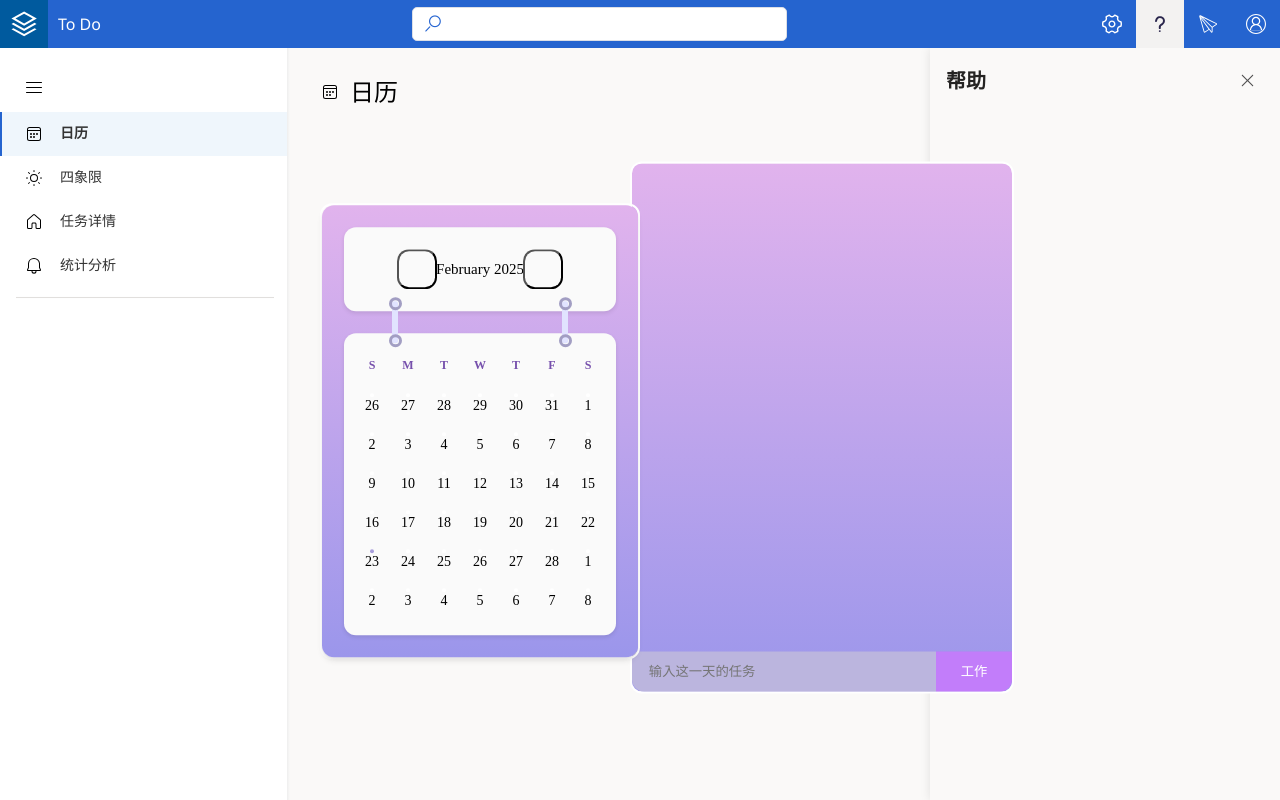
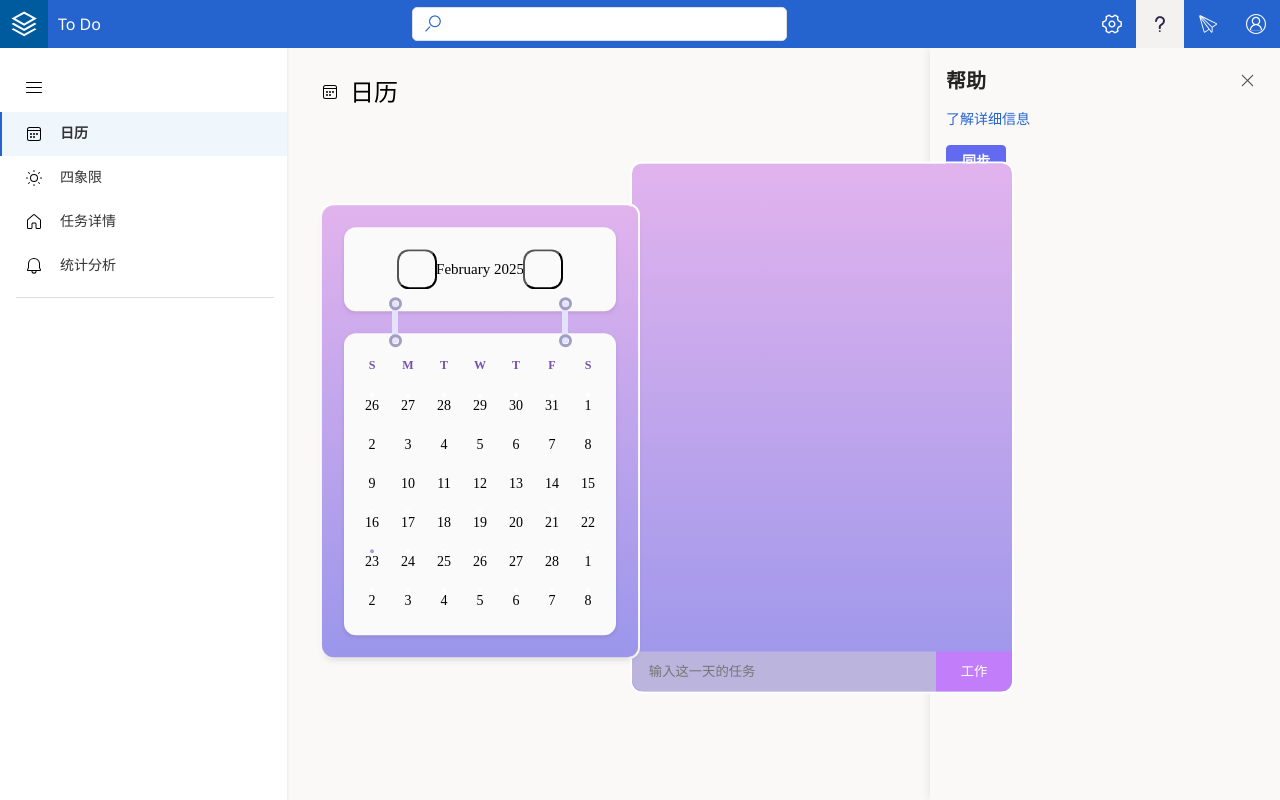
Before and after one commit to Taslr2/ToDo, a Vue app in the folder web/: page / in a window 1280 px wide. Both pictures are taken after a click on the element 1160 px from the left and 24 px from the top of the page. Built offline with nearby package versions, Linux system fonts and the light colour scheme; some icons are missing; a web font is replaced by a local one.

Commit message:
完成帮助功能基本样式

```diff
--- a/web/src/components/RightPopUpWindows/HelpWindow.vue
+++ b/web/src/components/RightPopUpWindows/HelpWindow.vue
@@ -9,6 +9,7 @@ const closeIsHelp = () => {
   emit('closeIsHelp', false)
 }
 </script>
+
 <template>
   <transition>
     <div class="total" v-show="isHelpVisible">
@@ -18,15 +19,21 @@ const closeIsHelp = () => {
           ><img :src="rightCancel"
         /></el-button>
       </div>
+      <div class="settingSection">
+        <p><a href="#">了解详细信息</a></p>
+        <el-button type="primary" color="#626aef">同步</el-button>
+      </div>
     </div>
   </transition>
 </template>
+
 <style scoped>
 .total {
   width: 350px;
   height: 100%;
   background-color: #faf9f8;
 }
+
 .title {
   width: 100%;
   height: 65px;
@@ -35,6 +42,7 @@ const closeIsHelp = () => {
   align-items: center;
   padding: 0 10px;
 }
+
 .title h3 {
   font-size: 20px;
   font-family: 'Segoe UI', Tahoma, Geneva, Verdana, sans-serif;
@@ -42,10 +50,46 @@ const closeIsHelp = () => {
   margin: 0 0 0 6px;
   font-weight: 700;
 }
+
 .cancel:hover {
   background-color: #cccbca;
 }
+
 .cancel:active {
   border: 2px solid #101010;
 }
+
+.settingSection {
+  width: 328px;
+  height: 74.2px;
+  margin: 0 auto;
+  padding: 0 5px;
+}
+
+.settingSection p {
+  font-size: 14px;
+  color: #2564cf;
+  margin-bottom: 10px;
+}
+
+.settingSection a {
+  color: #2564d2;
+  text-decoration: none;
+}
+
+.settingSection a:visited {
+  color: #2564d2;
+}
+
+.settingSection a:hover {
+  text-decoration: underline;
+  color: #2564d2;
+}
+
+.settingSection .el-button {
+  margin-top: 8px;
+  font-size: 14px;
+  font-family: microsoftoeui, Tahoma, Geneva, Verdana, sans-serif;
+  font-weight: 700;
+}
 </style>
```
